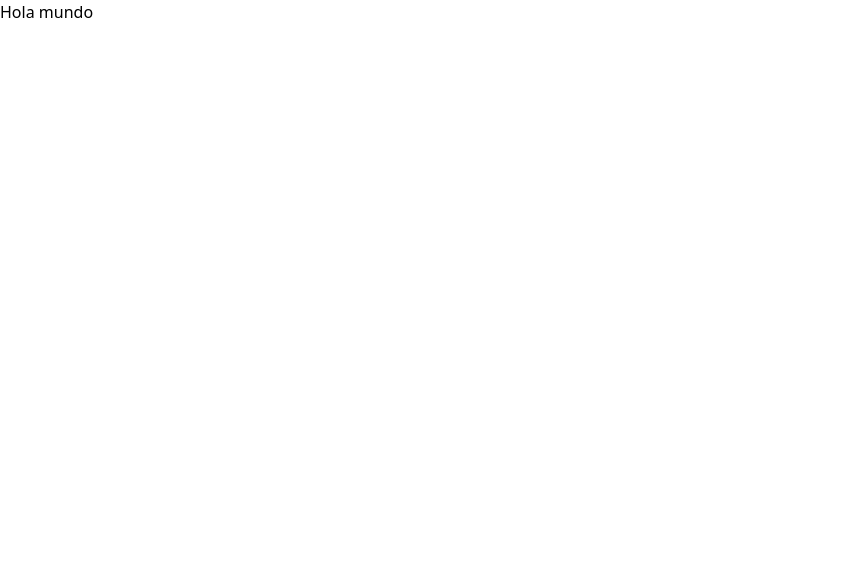
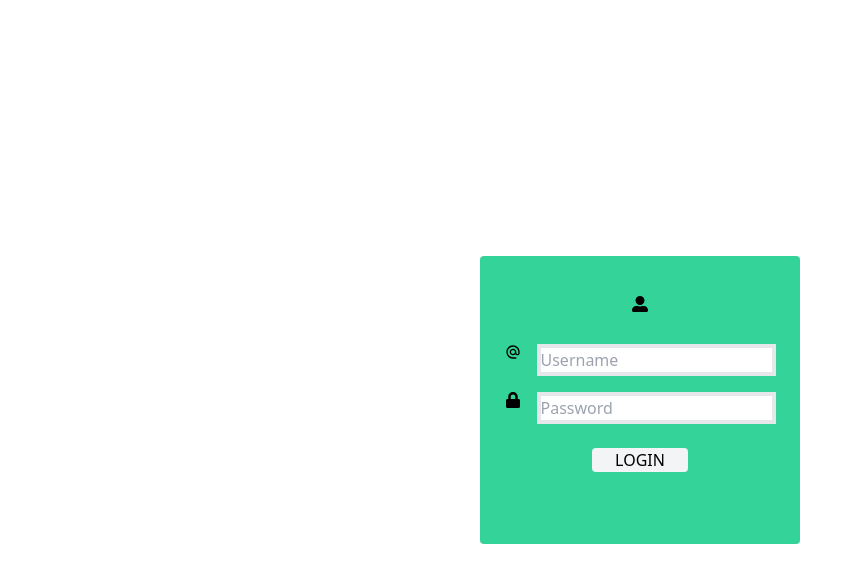
Before and after one commit to fernanortega-hub/web-project, a React (Create React App) app in the folder final-web-project/: page / in a window 1280 px wide. Shown: the top 582 px of the page, without its empty margins (0-862 px from the left). Built offline with nearby package versions, Linux system fonts and the light colour scheme.

Commit message:
Install: react icons, Add: User.js

```diff
--- /dev/null
+++ b/final-web-project/src/User.js
@@ -0,0 +1,27 @@
+import {FaUserAlt} from "react-icons/fa";
+import {FaLock} from "react-icons/fa";
+ import {MdAlternateEmail} from "react-icons/md";
+
+const User = () =>{
+    return(
+        <div class='flex justify-center mt-64  '>
+            <div class='flex flex-col bg-green-400 rounded h-60 w-3/4 md:w-1/4 md:h-72' >
+                <div class='flex justify-center mt-10 '>
+                    <FaUserAlt/>
+                </div>
+
+                <div class='flex justify-center flex-row mt-8 '>
+                <MdAlternateEmail/><input class='border-4 ml-4 ' placeholder='Username'></input>
+                </div>
+
+                <div class='flex justify-center flex-row mt-4 ' >
+                <FaLock/><input class='border-4 ml-4'  placeholder='Password'></input>
+                </div>
+
+                <div class='flex justify-center mt-6'><button class='  rounded bg-gray-100 w-24'>LOGIN</button>    </div>
+            </div>
+        </div>
+    )
+}
+
+export default User;
--- a/final-web-project/src/index.js
+++ b/final-web-project/src/index.js
@@ -1,12 +1,13 @@
 import React from 'react';
 import ReactDOM from 'react-dom';
 import './index.css';
-import App from './App';
+
+import User from './User';
 
 
 ReactDOM.render(
   <React.StrictMode>
-    <App />
+    <User/>
   </React.StrictMode>,
   document.getElementById('root')
 );
--- a/final-web-project/tailwind.config.js
+++ b/final-web-project/tailwind.config.js
@@ -1,5 +1,5 @@
 module.exports = {
-  purge: [],
+  purge: ['./src/**/*.{js,jsx,ts,tsx}', './public/index.html'],
   darkMode: false, // or 'media' or 'class'
   theme: {
     extend: {},
```
Also changed, not shown: final-web-project/package.json (+4 -3 lines), 1 other file (tests, documents, lock files or other folders).
